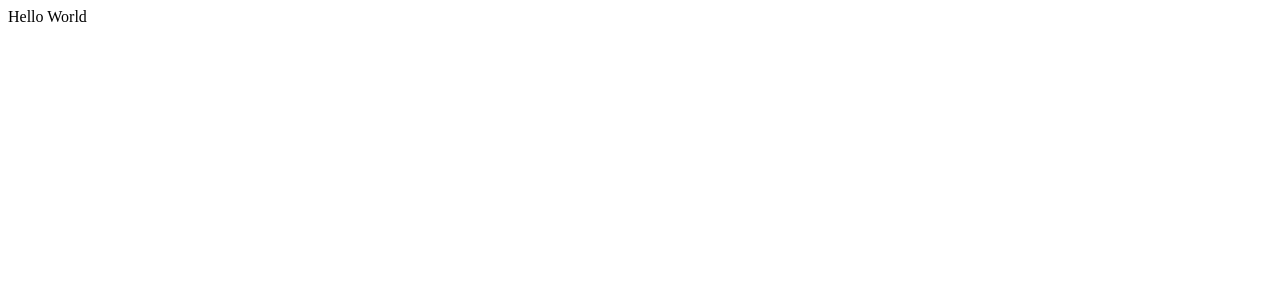
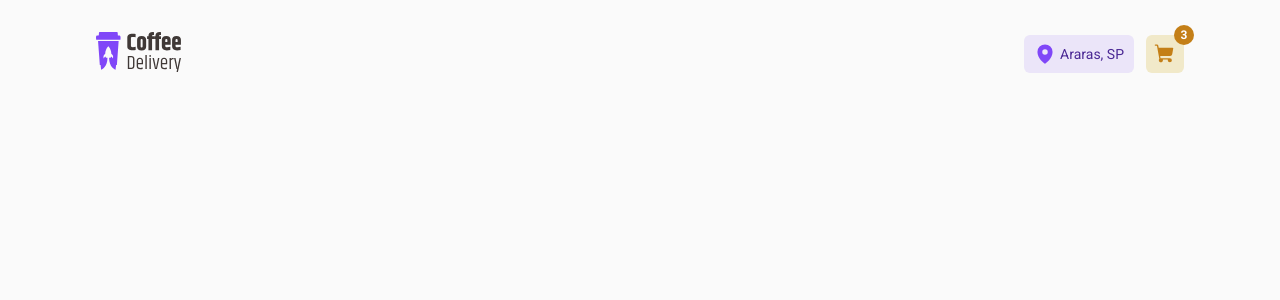
Before and after one commit to rafaasimi/desafio02-coffedelivery-ignite-rocketseat-react2022, a React (Vite) app: page / in a window 1280 px wide. Shown: the top 300 px of the page. Built offline with nearby package versions, Linux system fonts and the light colour scheme.

Commit message:
feat: criado e estilizado header

```diff
--- a/package.json
+++ b/package.json
@@ -10,8 +10,10 @@
     "preview": "vite preview"
   },
   "dependencies": {
+    "phosphor-react": "^1.4.1",
     "react": "^19.0.0",
-    "react-dom": "^19.0.0"
+    "react-dom": "^19.0.0",
+    "styled-components": "^6.1.16"
   },
   "devDependencies": {
     "@eslint/js": "^9.21.0",
--- a/src/App.tsx
+++ b/src/App.tsx
@@ -1,5 +1,14 @@
-function App() {
-  return <>Hello World</>;
+import { ThemeProvider } from 'styled-components';
+import { Header } from './components/Header';
+import { defaultTheme } from './styles/themes/default';
+import { GlobalStyle } from './styles/global';
+
+export function App() {
+  return (
+    <ThemeProvider theme={defaultTheme} >
+      <Header />
+
+      <GlobalStyle />
+    </ThemeProvider>
+  );
 }
-
-export default App;
--- /dev/null
+++ b/src/components/Header/index.tsx
@@ -0,0 +1,24 @@
+import { MapPin, ShoppingCart } from "phosphor-react";
+import logoCoffeDelivery from "../../assets/logo-coffe-delivery.svg";
+import { HeaderContainer, IconsContainer } from "./styles";
+
+export function Header() {
+  return (
+    <HeaderContainer>
+      <a href="/">
+        <img src={logoCoffeDelivery} alt="" />
+      </a>
+
+      <IconsContainer>
+        <span>
+          <MapPin size={22} weight="fill" /> Araras, SP
+        </span>
+
+        <a href="/">
+          <ShoppingCart size={22} weight="fill" />
+          <span>3</span>
+        </a>
+      </IconsContainer>
+    </HeaderContainer>
+  );
+}
--- /dev/null
+++ b/src/components/Header/styles.ts
@@ -0,0 +1,74 @@
+import styled from "styled-components";
+
+export const HeaderContainer = styled.header`
+  max-width: calc(1120px + 2rem);
+  padding: 2rem 2rem;
+  margin: 0 auto;
+
+  display: flex;
+  align-items: center;
+  justify-content: space-between;
+
+  div {
+  }
+`;
+
+export const IconsContainer = styled.div`
+  display: flex;
+  align-items: center;
+  gap: 12px;
+
+  span {
+    display: flex;
+    align-items: center;
+    gap: 4px;
+
+    padding: 0.5rem 0.625rem;
+    border-radius: 6px;
+
+    background: ${(props) => props.theme["purple-light"]};
+    color: ${(props) => props.theme["purple-dark"]};
+
+    font-size: 14px;
+
+    svg {
+      color: ${(props) => props.theme["purple"]};
+    }
+  }
+
+  a {
+    display: flex;
+    align-items: center;
+    justify-content: center;
+
+    position: relative;
+    padding: 0.5rem;
+    border-radius: 6px;
+
+    background: ${(props) => props.theme["yellow-light"]};
+
+    svg {
+      color: ${(props) => props.theme["yellow-dark"]};
+    }
+
+    span {
+      position: absolute;
+      top: -10px;
+      right: -10px;
+
+      display: flex;
+      align-items: center;
+      justify-content: center;
+
+      color: ${(props) => props.theme["white"]};
+      background: ${(props) => props.theme["yellow-dark"]};
+
+      width: 1.25rem;
+      height: 1.25rem;
+
+      font-size: 12px;
+      font-weight: bold;
+      border-radius: 50%;
+    }
+  }
+`;
--- a/src/main.tsx
+++ b/src/main.tsx
@@ -1,6 +1,6 @@
 import { StrictMode } from 'react';
 import { createRoot } from 'react-dom/client';
-import App from './App.tsx';
+import { App } from './App';
 
 createRoot(document.getElementById('root')!).render(
   <StrictMode>
--- /dev/null
+++ b/src/styles/global.ts
@@ -0,0 +1,26 @@
+import { createGlobalStyle } from "styled-components";
+
+export const GlobalStyle = createGlobalStyle`
+  * {
+    margin: 0;
+    padding: 0;
+    box-sizing: border-box;
+  }
+
+  :focus {
+    outline: 0;
+    // ajustar a cor do focus posteriormente
+  }
+
+  body {
+    background: ${(props) => props.theme['background']};
+    color: ${(props) => props.theme["base-text"]};
+    -webkit-font-smoothing: antialiased;
+  }
+
+  body, input, textarea, button {
+    font-family: 'Roboto', sans-serif;
+    font-weight: 400;
+    font-size: 1rem;
+  }
+`
--- /dev/null
+++ b/src/styles/themes/default.ts
@@ -0,0 +1,21 @@
+export const defaultTheme = {
+  "yellow-dark": "#c47f17",
+  yellow: "#dbac2c",
+  "yellow-light": "#f1e9c9",
+
+  "purple-dark": "#4b2995",
+  purple: "#8047f8",
+  "purple-light": "#ebe5f9",
+
+  "base-title": "#272221",
+  "base-subtitle": "#403937",
+  "base-text": "#574f4d",
+  "base-label": "#8d8686",
+  "base-hover": "#d7d5d5",
+  "base-button": "#e6e5e5",
+  "base-input": "#ededed",
+  "base-card": "#f3f2f2",
+
+  white: "#fff",
+  background: "#fafafa",
+};
```
Also changed, not shown: src/assets/logo-coffe-delivery.svg (added), 1 other file (tests, documents, lock files or other folders).
